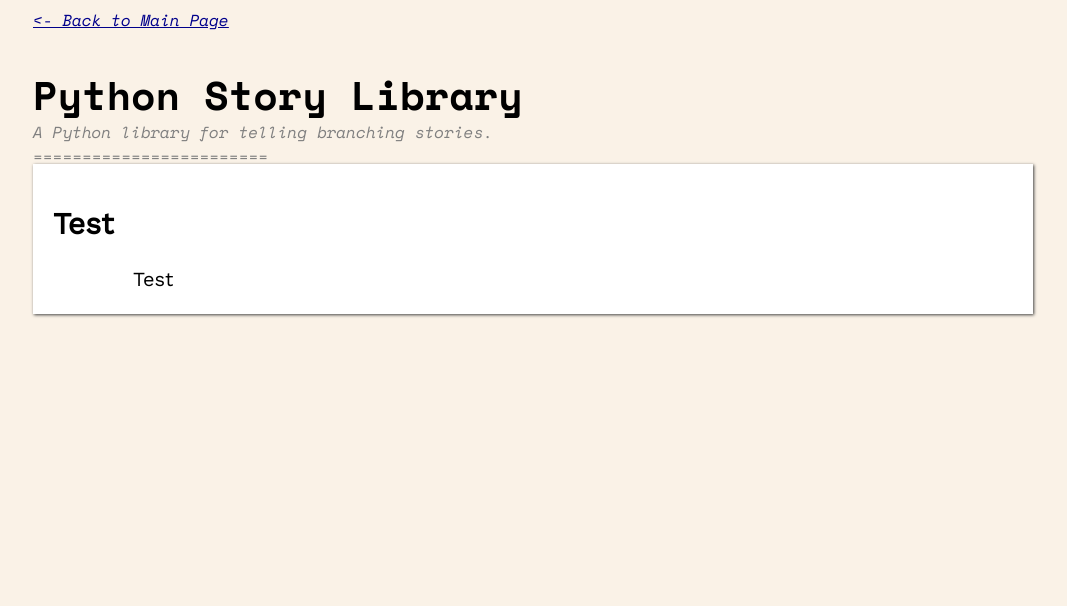
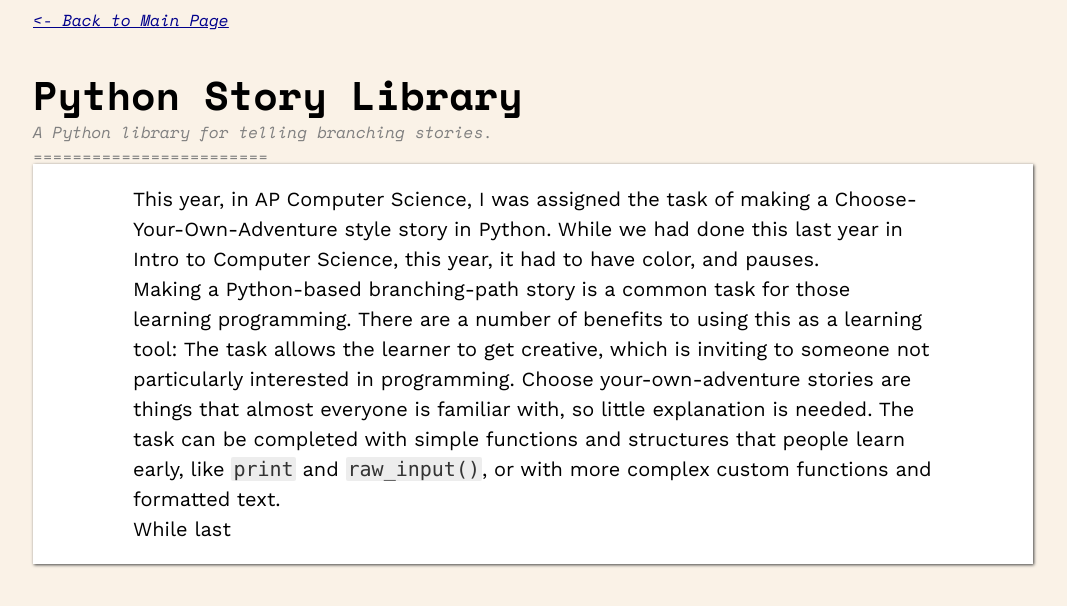
Before and after one commit to itsjoel/itsjoel.github.io, a Jekyll site: the page built from _projects/python_story_lib.md, in a window 1280 px wide. Shown: the top 606 px of the page, without its empty margins (107-1174 px from the left). Built offline with Jekyll 4.4.1, drawn with Linux system fonts in a browser that asks for light colours.

Commit message:
Commiting this so I can work on it on my phone and updated style for <code>

```diff
--- a/_projects/python_story_lib.md
+++ b/_projects/python_story_lib.md
@@ -4,5 +4,9 @@ description: A Python library for telling branching stories.
 tags: [programming, python]
 layout: default
 ---
-# Test
-Test
+
+This year, in AP Computer Science, I was assigned the task of making a Choose-Your-Own-Adventure style story in Python. While we had done this last year in Intro to Computer Science, this year, it had to have color, and pauses.
+
+Making a Python-based branching-path story is a common task for those learning programming. There are a number of benefits to using this as a learning tool: The task allows the learner to get creative, which is inviting to someone not particularly interested in programming. Choose your-own-adventure stories are things that almost everyone is familiar with, so little explanation is needed. The task can be completed with simple functions and structures that people learn early, like `print` and `raw_input()`, or with more complex custom functions and formatted text.
+
+While last
--- a/assets/style/style.css
+++ b/assets/style/style.css
@@ -61,3 +61,46 @@ article .content p {
     max-width: 800px;
     margin: 0 auto;
 }
+code {
+    background-color: rgba(220, 220, 220, 0.5);
+    border-bottom-color: rgb(51, 51, 51);
+    border-bottom-left-radius: 2px;
+    border-bottom-right-radius: 2px;
+    border-bottom-style: none;
+    border-bottom-width: 0px;
+    border-image-outset: 0;
+    border-image-repeat: stretch stretch;
+    border-image-slice: 100%;
+    border-image-source: none;
+    border-image-width: 1;
+    border-left-color: rgb(51, 51, 51);
+    border-left-style: none;
+    border-left-width: 0px;
+    border-right-color: rgb(51, 51, 51);
+    border-right-style: none;
+    border-right-width: 0px;
+    border-top-color: rgb(51, 51, 51);
+    border-top-left-radius: 2px;
+    border-top-right-radius: 2px;
+    border-top-style: none;
+    border-top-width: 0px;
+    box-decoration-break: clone;
+    color: rgb(51, 51, 51);
+    font-family: consolas, "Liberation Mono", monospace;
+    font-style: normal;
+    font-weight: 400;
+    line-height: 24px;
+    margin-bottom: 0px;
+    margin-left: 0px;
+    margin-right: 0px;
+    margin-top: 0px;
+    overflow-wrap: break-word;
+    padding-bottom: 0px;
+    padding-left: 2px;
+    padding-right: 2px;
+    padding-top: 0px;
+    -moz-border-bottom-colors: none;
+    -moz-border-left-colors: none;
+    -moz-border-right-colors: none;
+    -moz-border-top-colors: none;
+}
```
